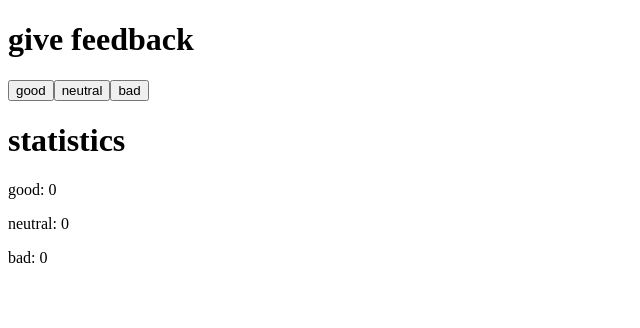
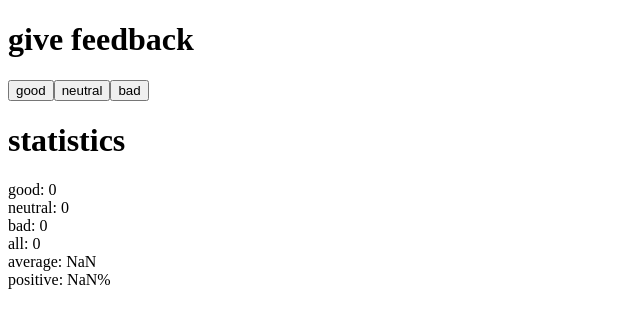
Before and after one commit to camilocertuche/fullstackopen, a React (Create React App) app in the folder part1/unicafe/: page / in a window 1280 px wide. Shown: the top 328 px of the page, without its empty margins (0-640 px from the left). Built offline with nearby package versions, Linux system fonts and the light colour scheme.

Commit message:
Solution for exercise 1.7: unicafe step2

```diff
--- a/part1/unicafe/src/App.js
+++ b/part1/unicafe/src/App.js
@@ -7,11 +7,29 @@ const Button = ({ text, handleClick }) => {
 };
 
 const Statistics = ({ good, neutral, bad }) => {
+  const total = good + neutral + bad;
+
+  const CalcultateAverage = () => {
+    const score = good - bad;
+    const average = score / total;
+    return average;
+  };
+
+  const CalculatePositiveFeedbackPercentage = () => {
+    const positiveFeedback = good / total;
+    return positiveFeedback * 100;
+  };
+
   return (
     <div>
-      <p>good: {good}</p>
-      <p>neutral: {neutral}</p>
-      <p>bad: {bad}</p>
+      <p>
+        good: {good} <br />
+        neutral: {neutral} <br />
+        bad: {bad} <br />
+        all: {total} <br />
+        average: {CalcultateAverage()} <br />
+        positive: {CalculatePositiveFeedbackPercentage()}%
+      </p>
     </div>
   );
 };
```
